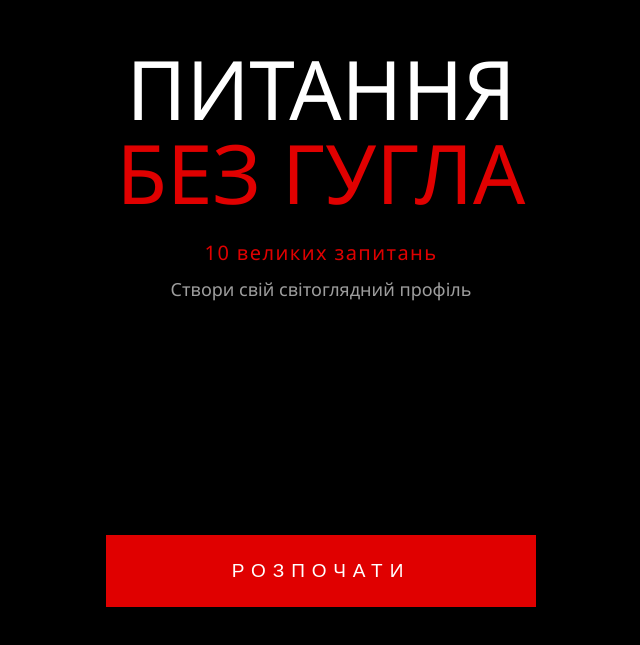
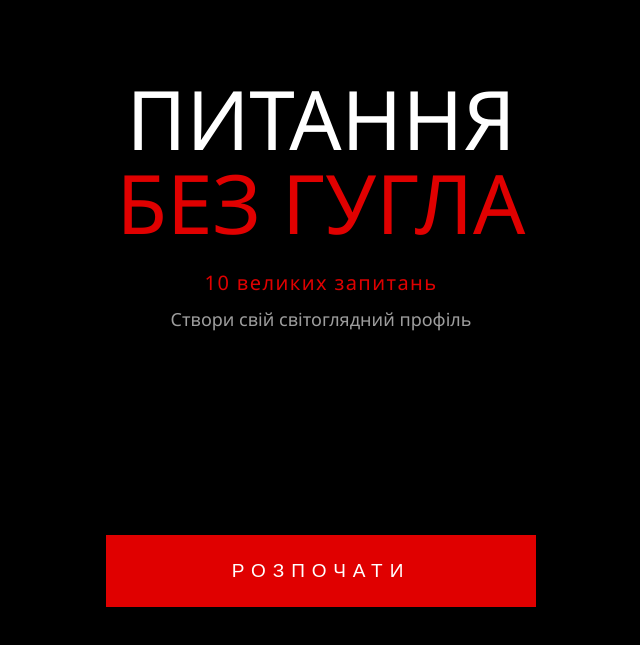
Before and after one commit to lviv-igor/bez-gugla, a plain HTML site: page index.html in a window 1280 px wide. Shown: the part 115-760 px from the top of the page, without its empty margins (319-959 px from the left). Drawn offline with Linux system fonts and the light colour scheme.

Commit message:
Update index.html

```diff
--- a/index.html
+++ b/index.html
@@ -97,7 +97,7 @@
 
   .hero-block {
     width: 100%;
-    margin-top: 50px;
+    margin-top: 80px;
     text-align: center;
   }
 
```
